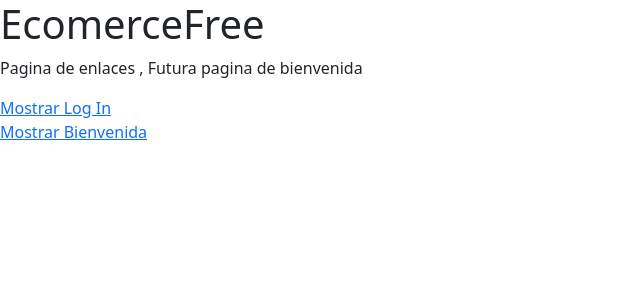
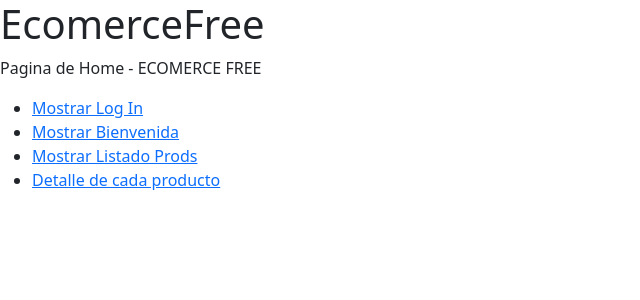
Before and after one commit to ElvisTV/EcomerceFree, an Angular app: page /home in a window 1280 px wide. Shown: the top 300 px of the page, without its empty margins (0-640 px from the left). Built offline with nearby package versions, Linux system fonts and the light colour scheme.

Commit message:
Componente para colocar el detalle de producto

```diff
--- a/src/app/app-routing.module.ts
+++ b/src/app/app-routing.module.ts
@@ -1,8 +1,9 @@
 import { NgModule } from '@angular/core';
 import { RouterModule, Routes } from '@angular/router';
 
-import { ErrorPageComponent } from './shared/error-page/error-page.component';
-import { AuthModule } from './auth/auth.module';
+import { HomeComponent } from './shared/pages/home/home.component';
+import { ErrorPageComponent } from './shared/pages/error-page/error-page.component';
+
 
 const routes: Routes = [
   {
@@ -10,12 +11,16 @@ const routes: Routes = [
     loadChildren: () => import('./auth/auth.module').then( m => m.AuthModule  )
   },
   {
-    path: '404',
-    component: ErrorPageComponent,
+    path: 'productos',
+    loadChildren: () => import('./productos/productos.module').then( m => m.ProductosModule )
+  },
+  {
+    path: 'home',
+    component: HomeComponent,
   },
   {
     path: '**',
-    component: ErrorPageComponent
+    component: HomeComponent
   }
 ];
 
--- a/src/app/app.module.ts
+++ b/src/app/app.module.ts
@@ -4,17 +4,17 @@ import { BrowserModule } from '@angular/platform-browser';
 import { AppRoutingModule } from './app-routing.module';
 
 import { AppComponent } from './app.component';
-import { ErrorPageComponent } from './shared/error-page/error-page.component';
+import { HomeComponent } from './shared/pages/home/home.component';
+import { ErrorPageComponent } from './shared/pages/error-page/error-page.component';
 
 @NgModule({
   declarations: [
     AppComponent,
-    ErrorPageComponent
+    HomeComponent,
   ],
   imports: [
     BrowserModule,
     AppRoutingModule,
-    AppRoutingModule
   ],
   providers: [],
   bootstrap: [AppComponent]
--- /dev/null
+++ b/src/app/productos/pages/detalleproducto/detalleproducto.component.html
@@ -0,0 +1 @@
+<p>detalleproducto works!</p>
--- /dev/null
+++ b/src/app/productos/pages/detalleproducto/detalleproducto.component.ts
@@ -0,0 +1,16 @@
+import { Component, OnInit } from '@angular/core';
+
+@Component({
+  selector: 'app-detalleproducto',
+  templateUrl: './detalleproducto.component.html',
+  styles: [
+  ]
+})
+export class DetalleproductoComponent implements OnInit {
+
+  constructor() { }
+
+  ngOnInit(): void {
+  }
+
+}
--- a/src/app/shared/error-page/error-page.component.html
+++ /dev/null
@@ -1,12 +0,0 @@
-<p> Pagina de enlaces , Futura pagina de bienvenida</p>
-
-<a routerLink="/auth/login" >
-    Mostrar Log In
-</a>
-
-<br>
-
-
-<a routerLink="/auth/registro" >
-    Mostrar Bienvenida
-</a>
--- /dev/null
+++ b/src/app/shared/pages/error-page/error-page.component.html
@@ -0,0 +1 @@
+<p> Pagina de Error</p>
--- /dev/null
+++ b/src/app/shared/pages/home/home.component.html
@@ -0,0 +1,28 @@
+<p> Pagina de Home - ECOMERCE FREE</p>
+
+<ul>
+    <li>
+        <a routerLink="/auth/login">
+            Mostrar Log In
+        </a>
+    </li>
+
+    <li>
+        <a routerLink="/auth/registro">
+            Mostrar Bienvenida
+        </a>
+    </li>
+
+    <li>
+        <a routerLink="/productos/listado">
+            Mostrar Listado Prods
+        </a>
+    </li>
+
+    <li>
+        <a routerLink="/productos/detalleproducto">
+            Detalle de cada producto
+        </a>
+    </li>
+
+</ul>
--- /dev/null
+++ b/src/app/shared/pages/home/home.component.ts
@@ -0,0 +1,16 @@
+import { Component, OnInit } from '@angular/core';
+
+@Component({
+  selector: 'app-home',
+  templateUrl: './home.component.html',
+  styles: [
+  ]
+})
+export class HomeComponent implements OnInit {
+
+  constructor() { }
+
+  ngOnInit(): void {
+  }
+
+}
```
Also changed, not shown: src/app/productos/productos-routing.module.ts (added, +54 -0 lines), src/app/productos/productos.module.ts (+8 -4 lines), src/app/shared/pages/error-page/error-page.component.ts (renamed from src/app/shared/error-page/error-page.component.ts).
